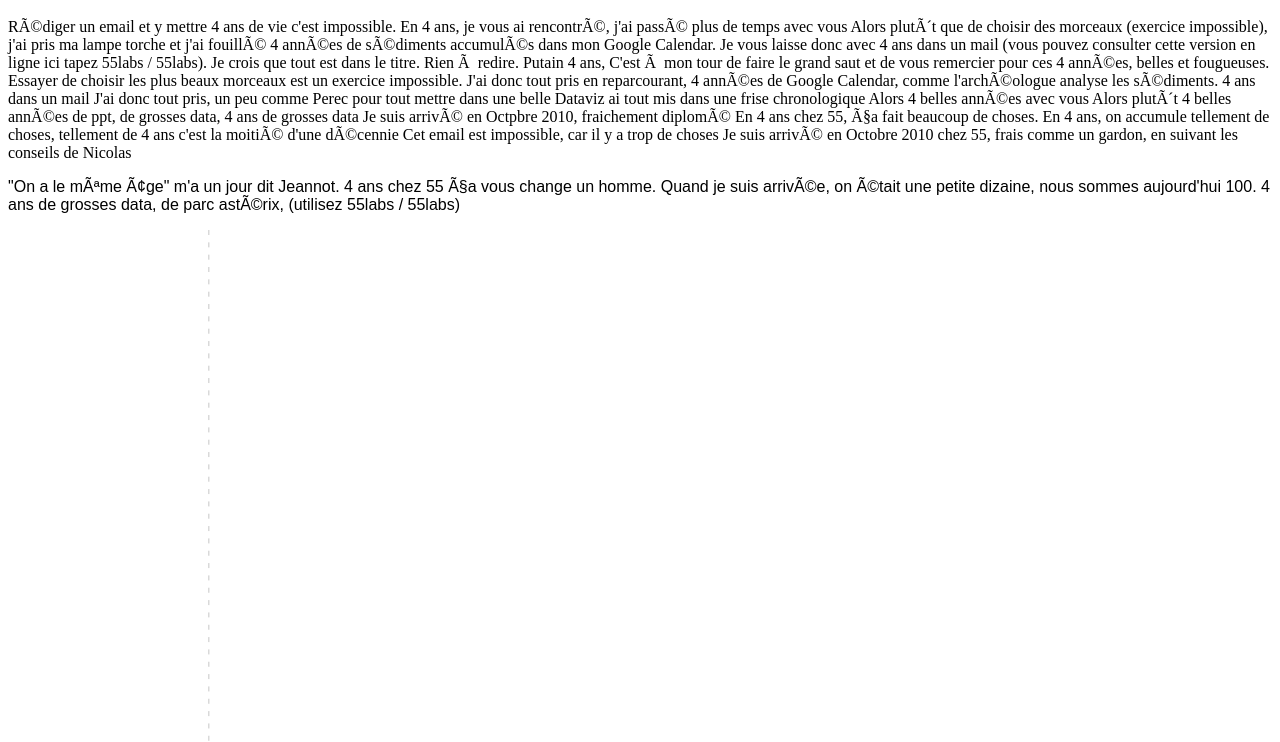
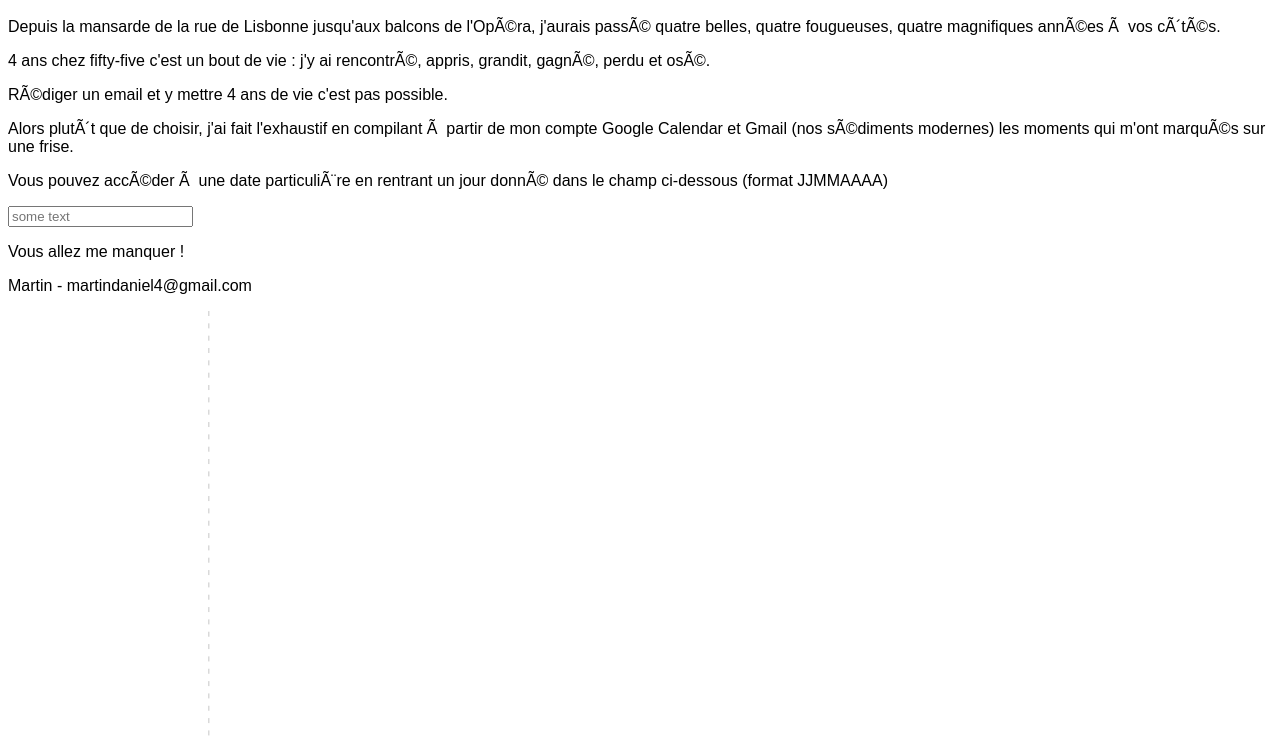
Before and after one commit to martindaniel4/solong55, a plain HTML site: page index.html in a window 1280 px wide. Shown: the part 48-790 px from the top of the page. Drawn offline with nearby package versions, Linux system fonts and the light colour scheme.

Commit message:
edit index

```diff
--- a/index.html
+++ b/index.html
@@ -11,52 +11,33 @@
 
 <h1> Putain, 4 ans. </h1>
 
-Rédiger un email et y mettre 4 ans de vie c'est impossible.
 
-En 4 ans, je vous ai rencontré, j'ai passé plus de temps avec vous
+<p>Depuis la mansarde de la rue de Lisbonne jusqu'aux balcons de l'Opéra, j'aurais passé quatre belles, quatre fougueuses, quatre magnifiques années à vos côtés. </p>
 
-Alors plutôt que de choisir des morceaux (exercice impossible), j'ai pris ma lampe torche et j'ai fouillé 4 années de sédiments accumulés dans mon Google Calendar.
+<p>4 ans chez fifty-five c'est un bout de vie : j'y ai rencontré, appris, grandit, gagné, perdu et osé.</p>
 
-Je vous laisse donc avec 4 ans dans un mail (vous pouvez consulter cette version en ligne ici tapez 55labs / 55labs).
+<p>Rédiger un email et y mettre 4 ans de vie c'est pas possible.</p>
 
-Je crois que tout est dans le titre. Rien à redire.
+<p>Alors plutôt que de choisir, j'ai fait l'exhaustif en compilant à partir de mon compte Google Calendar et Gmail (nos sédiments modernes) les moments qui m'ont marqués sur une frise.</p>
 
-Putain 4 ans,
+<div><p> Vous pouvez accéder à une date particulière en rentrant un jour donné dans le champ ci-dessous (format JJMMAAAA) </p><input type="text" placeholder="some text" class="search" onkeydown="go(this)"/></div>
 
-C'est à mon tour de faire le grand saut et de vous remercier pour ces 4 années, belles et fougueuses.
+<p> Vous allez me manquer ! </p>
 
-Essayer de choisir les plus beaux morceaux est un exercice impossible.
-
-J'ai donc tout pris en reparcourant, 4 années de Google Calendar, comme l'archéologue analyse les sédiments.
-
-4 ans dans un mail
-
-J'ai donc tout pris, un peu comme Perec pour tout mettre dans une belle Dataviz ai tout mis dans une frise chronologique
-
-Alors 4 belles années avec vous
-
-Alors plutôt
-4 belles années de ppt, de grosses data,
-
-4 ans de grosses data
-
-Je suis arrivé en Octpbre 2010, fraichement diplomé
-
-En 4 ans chez 55, ça fait beaucoup de choses.
-
-En 4 ans, on accumule tellement de choses, tellement de
-
-4 ans c'est la moitié d'une décennie
-
-Cet email est impossible, car il y a trop de choses
-
-Je suis arrivé en Octobre 2010 chez 55, frais comme un gardon, en suivant les conseils de Nicolas
-
-<p>"On a le même âge" m'a un jour dit Jeannot. 4 ans chez 55 ça vous change un homme. Quand je suis arrivée, on était une petite dizaine, nous sommes aujourd'hui 100.
-
-	4 ans de grosses data, de parc astérix, (utilisez 55labs / 55labs)<p>
-
+<p> Martin - martindaniel4@gmail.com</p>
 
 <script src="solong.js" type="text/javascript"> </script>
 
+<script>
+
+function go(ele) {
+    if(event.keyCode == 13) {
+        var elem = $('#' + ele.value);
+        $("body").scrollTo(elem);
+    }
+}
+
+
+</script>
+
 </body>
--- a/solong.js
+++ b/solong.js
@@ -8,7 +8,7 @@ d3.csv("solong.csv",function(csv) {
 //variables
 
 var h = 23660,
-	w = 750,
+	w = 900,
 	margin = {left:200,top:50,bottom:50,interval:80};
 
 //data wrangling
@@ -147,26 +147,6 @@ container.append("g")
     .attr("transform", "translate("+margin.left/1.5+",0)")
     .call(yAxis);
 
-/*container.append("g")
-	.attr("class", "year")
-    .attr("transform", "translate("+margin.left/3+",0)")
-    .call(yearAxis);*/
-
-
-$(document).ready(function() {
-	console.log("ready");
-    var anchorurl = window.location.hash.replace('#', '');
-    var elem = $('#' + anchorurl);
-
-    console.log(anchorurl);
-
-    if(anchorurl != "") {
-    	console.log("exist");
-         $("body").scrollTo(elem);
-    }
-});
-
-
 })
 
 })
```
